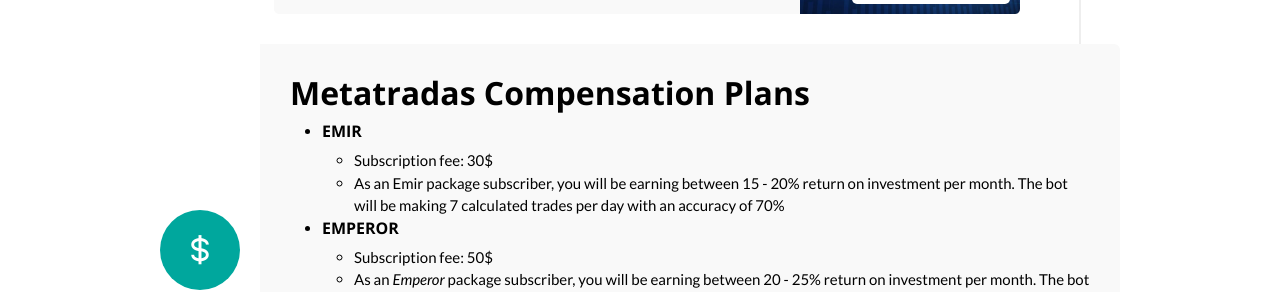
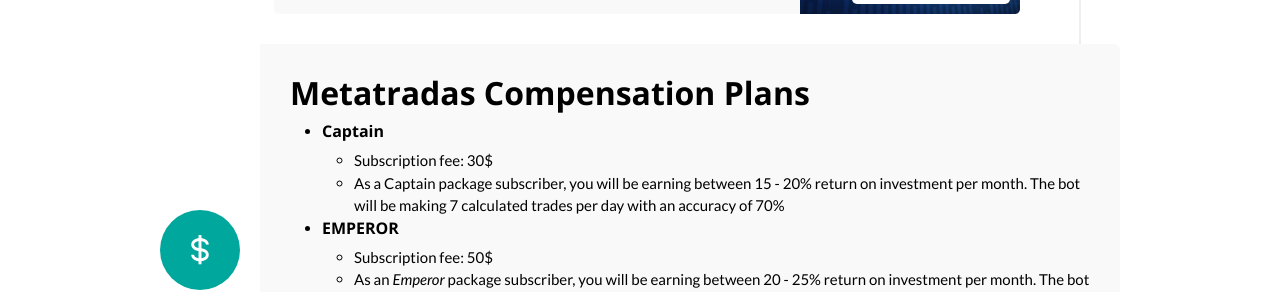
Before and after one commit to ademuanthony/metatrader, a Next.js app: page /about in a window 1280 px wide. Shown: the part 1360-1652 px from the top of the page. Built offline with nearby package versions, Linux system fonts and the light colour scheme.

Commit message:
update subs

```diff
--- a/components/Common/AppDownload.js
+++ b/components/Common/AppDownload.js
@@ -17,13 +17,13 @@
                   <em>Metatradas</em> mobile app is been developed and will be available soon, watch out this space...
                 </p>
                 <div className='btn-box'>
-                  <a href='#' className='playstore-btn' target='_blank'>
+                  <a href='#' className='playstore-btn'>
                     <img src='/images/play-store.png' alt='image' />
                     {/* Get It On */}
                     <span>Google Play</span>
                     Coming Soon
                   </a>
-                  <a href='#' className='applestore-btn' target='_blank'>
+                  <a href='#' className='applestore-btn'>
                     <img src='/images/apple-store.png' alt='image' />
                     {/* Download on the */}
                     <span>Apple Store</span>
--- a/components/HomeOne/FeedBack.js
+++ b/components/HomeOne/FeedBack.js
@@ -63,7 +63,7 @@
             <div className='col-lg-4 col-md-6 col-sm-12'>
               <div className='single-feedback-box'>
                 <div className="subscription-title">
-                  <span className="subscription-gold text-center">Emir</span>
+                  <span className="subscription-gold text-center">Captain</span>
                 </div>
                 <div className="row">
                   <div className="col-6 subscription-details">
--- a/pages/about.js
+++ b/pages/about.js
@@ -110,10 +110,10 @@
 
                 <ul>
                   <li>
-                    <h6>EMIR</h6>
+                    <h6>Captain</h6>
                     <ul>
                       <li>Subscription fee: 30$</li>
-                      <li>As an Emir package subscriber, you will be earning between 15 - 20% return on investment per month.  The bot will be making 7 calculated trades per day with an accuracy of 70%</li>
+                      <li>As a Captain package subscriber, you will be earning between 15 - 20% return on investment per month.  The bot will be making 7 calculated trades per day with an accuracy of 70%</li>
                     </ul>
                   </li>
                   <li>
```
